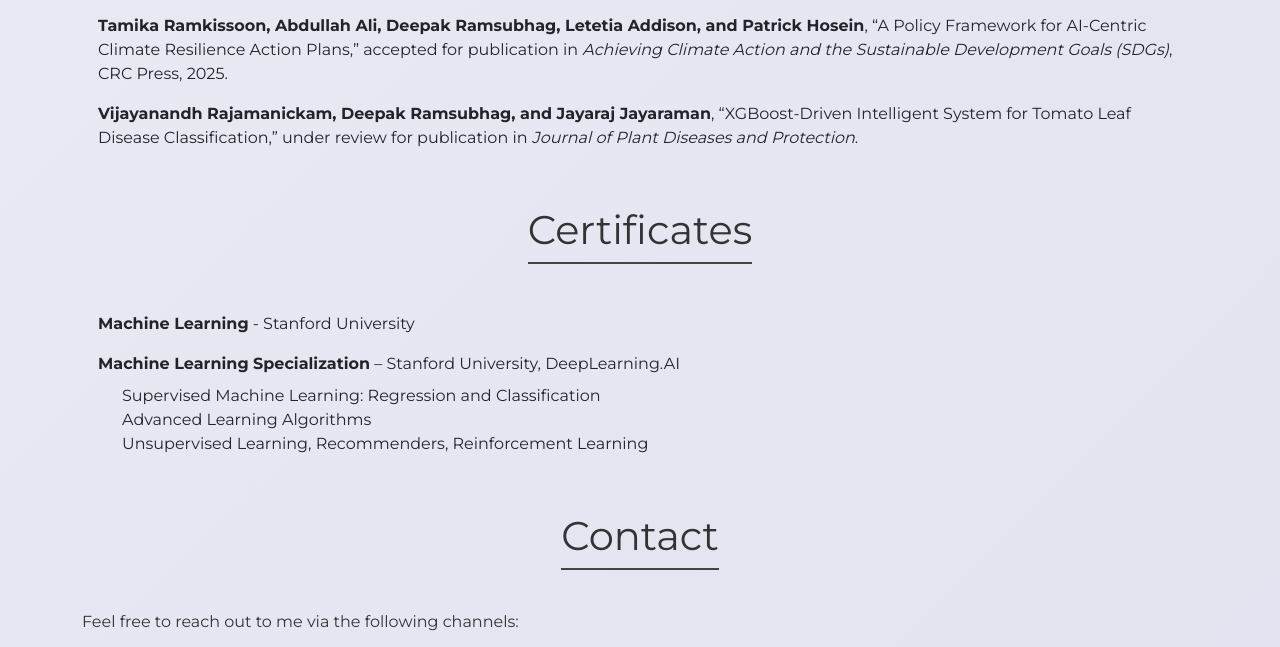
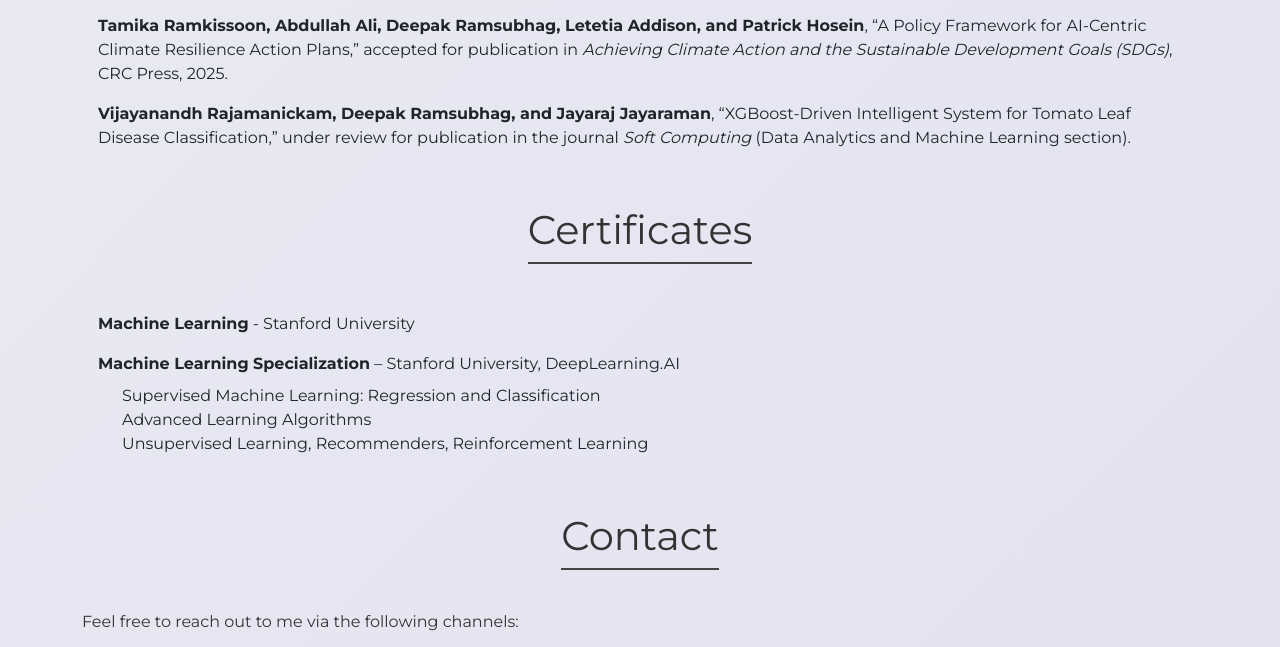
Before and after one commit to Deepak-Ramsubhag/Portfolio, a plain HTML site: page index.html in a window 1280 px wide. Shown: the part 3300-3947 px from the top of the page. Drawn offline with nearby package versions, Linux system fonts and the light colour scheme.

Commit message:
Update index.html
updated journal

```diff
--- a/index.html
+++ b/index.html
@@ -258,7 +258,7 @@
         </li>
         <li class="list-group-item">
           <strong>Vijayanandh Rajamanickam, Deepak Ramsubhag, and Jayaraj Jayaraman</strong>,
-          “XGBoost-Driven Intelligent System for Tomato Leaf Disease Classification,” under review for publication in <em>Journal of Plant Diseases and Protection</em>.
+          “XGBoost-Driven Intelligent System for Tomato Leaf Disease Classification,” under review for publication in the journal <em>Soft Computing</em> (Data Analytics and Machine Learning section).
         </li>
       </ul>
     </section>
```
